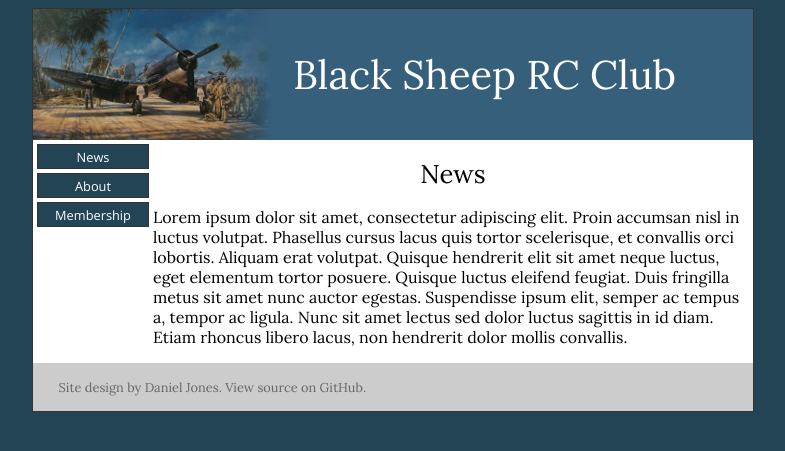
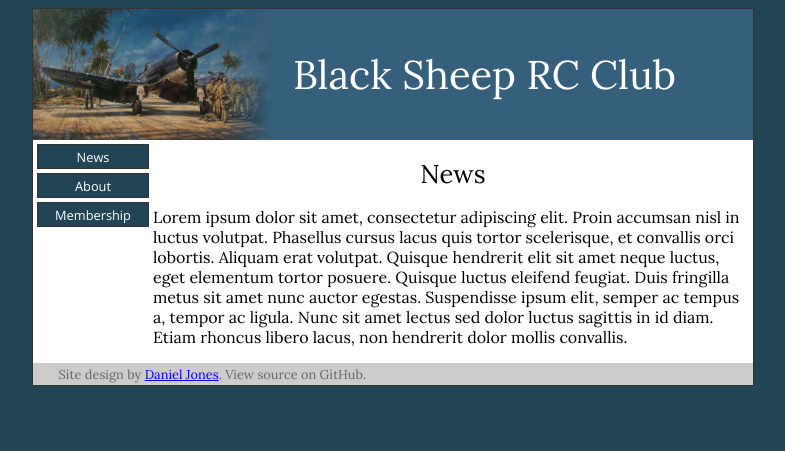
Before and after one commit to tortxof/blacksheeprcclub-www, a Jekyll site: the page built from index.html, in a window 1280 px wide. Shown: the top 451 px of the page, without its empty margins (247-1032 px from the left). Built offline with Jekyll 4.4.1, drawn with Linux system fonts in a browser that asks for light colours.

```diff
--- a/_includes/footer.html
+++ b/_includes/footer.html
@@ -1 +1 @@
-<p>Site design by <a>Daniel Jones</a>. View source on GitHub.</p>
+Site design by <a href="http://djones.co/">Daniel Jones</a>. View source on GitHub.
```
